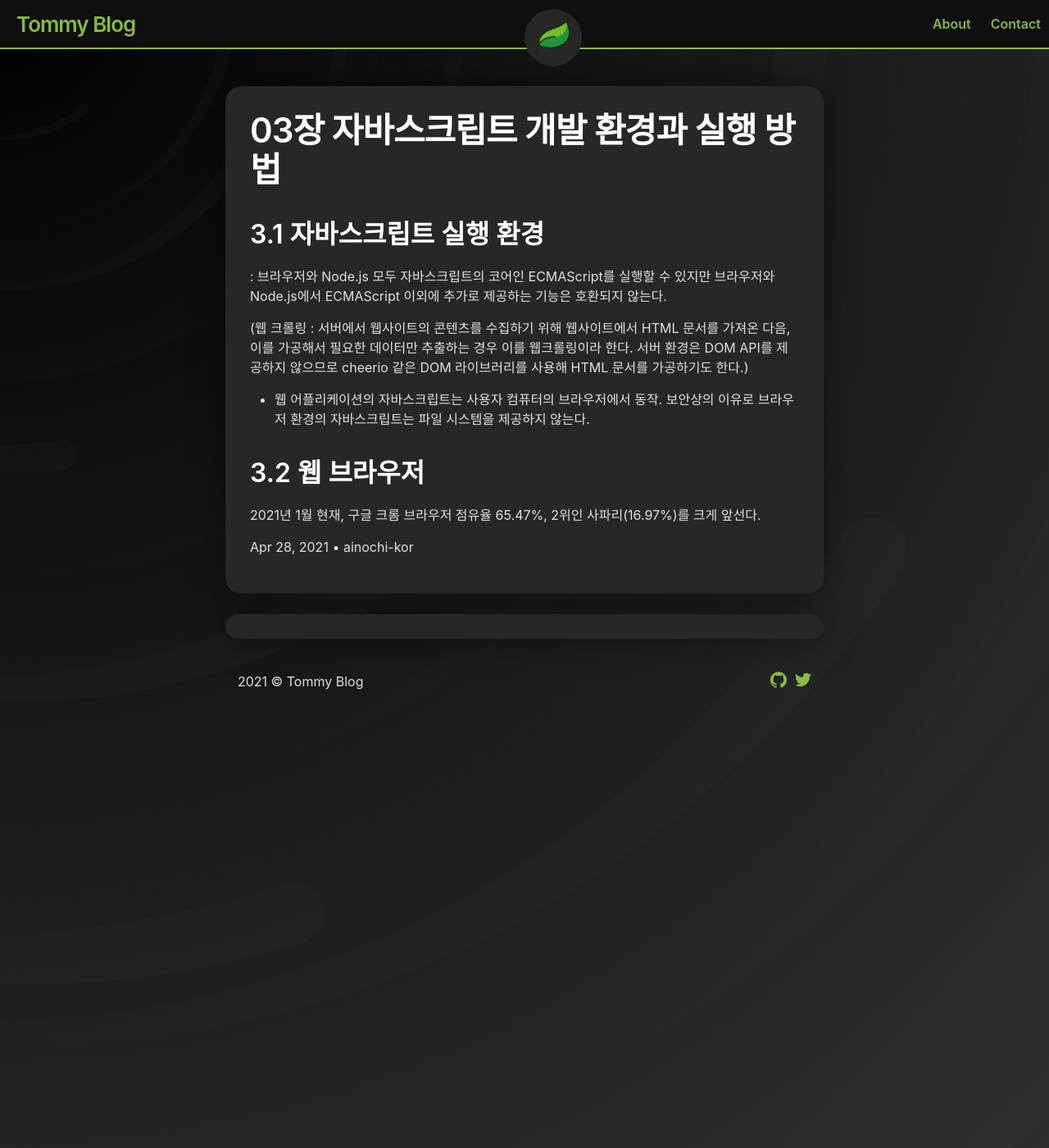
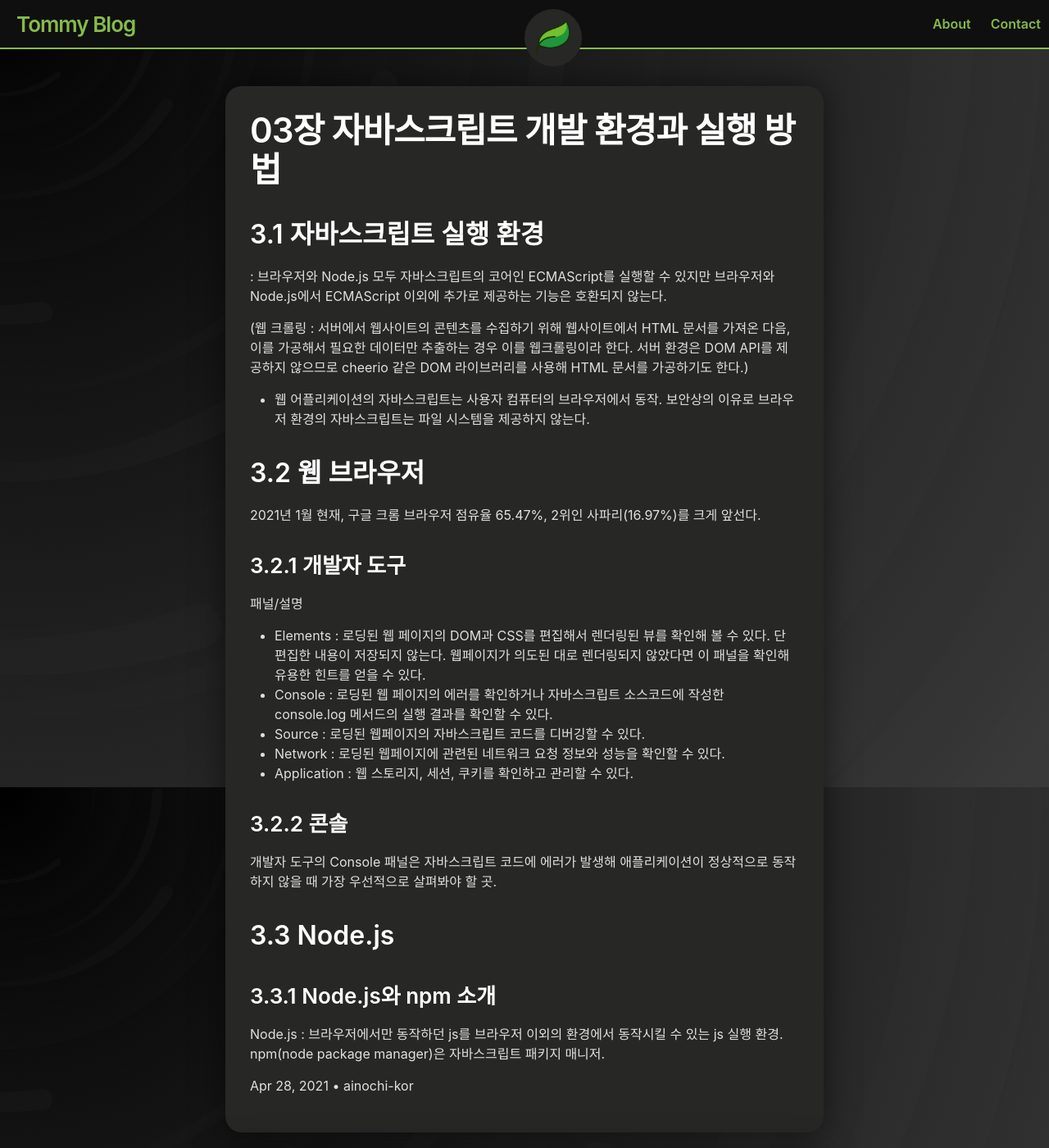
Before and after one commit to ainochi-kor/ainochi-kor.github.io, a Jekyll site: the page built from _posts/ModernJS/2021-04-28-03장_자바스크립트 개발 환경과 실행 방법.md, in a window 1280 px wide and 1400 px high. Shown: the whole window at 82% size. Built offline with Jekyll 4.4.1, drawn with Linux system fonts in a browser that asks for light colours; a script that is not in the unit is left out.

Commit message:
add modern js

```diff
--- a/_posts/ModernJS/2021-04-28-03장_자바스크립트 개발 환경과 실행 방법.md
+++ b/_posts/ModernJS/2021-04-28-03장_자바스크립트 개발 환경과 실행 방법.md
@@ -13,3 +13,21 @@ title: 03장 자바스크립트 개발 환경과 실행 방법
 
 ## 3.2 웹 브라우저
 2021년 1월 현재, 구글 크롬 브라우저 점유율 65.47%, 2위인 사파리(16.97%)를 크게 앞선다.
+
+### 3.2.1 개발자 도구
+패널/설명
+- Elements : 로딩된 웹 페이지의 DOM과 CSS를 편집해서 렌더링된 뷰를 확인해 볼 수 있다. 단 편집한 내용이 저장되지 않는다. 웹페이지가 의도된 대로 렌더링되지 않았다면 이 패널을 확인해 유용한 힌트를 얻을 수 있다.
+- Console : 로딩된 웹 페이지의 에러를 확인하거나 자바스크립트 소스코드에 작성한 console.log 메서드의 실행 결과를 확인할 수 있다.
+- Source : 로딩된 웹페이지의 자바스크립트 코드를 디버깅할 수 있다.
+- Network : 로딩된 웹페이지에 관련된 네트워크 요청 정보와 성능을 확인할 수 있다.
+- Application : 웹 스토리지, 세션, 쿠키를 확인하고 관리할 수 있다.
+
+### 3.2.2 콘솔
+개발자 도구의 Console 패널은 자바스크립트 코드에 에러가 발생해 애플리케이션이 정상적으로 동작하지 않을 때 가장 우선적으로 살펴봐야 할 곳.
+
+
+## 3.3 Node.js
+
+### 3.3.1 Node.js와 npm 소개
+Node.js : 브라우저에서만 동작하던 js를 브라우저 이외의 환경에서 동작시킬 수 있는 js 실행 환경.
+npm(node package manager)은 자바스크립트 패키지 매니저.
```
